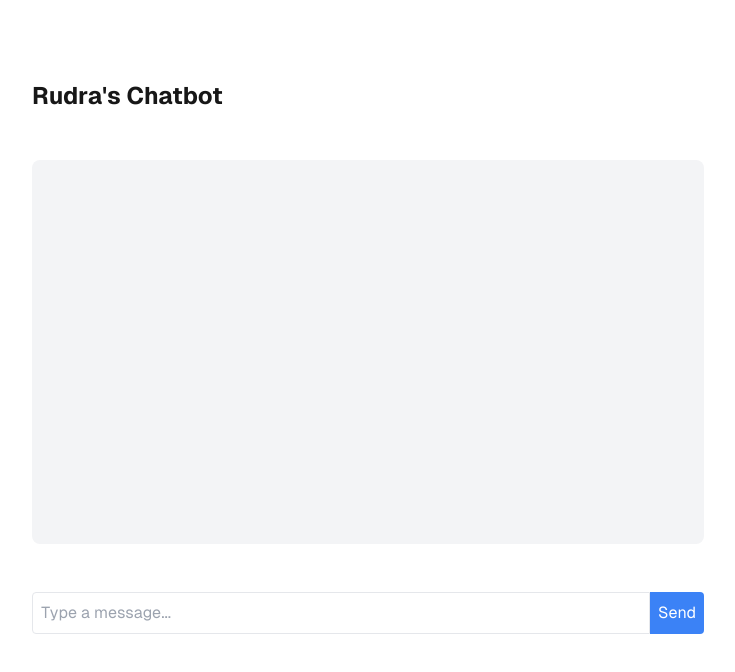
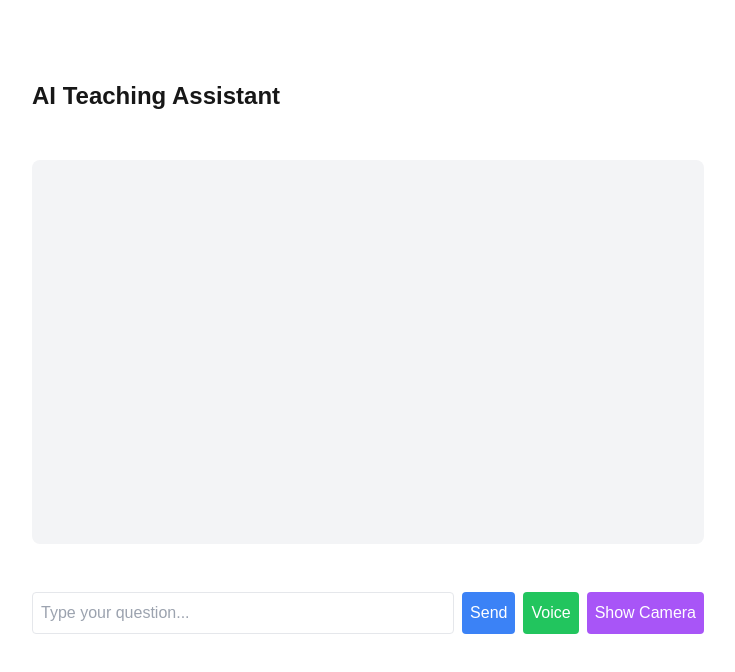
Before and after one commit to rudrapatel51/ai-chat-bot, a Next.js app: page / in a window 1280 px wide. Shown: the top 672 px of the page, without its empty margins (272-1007 px from the left). Built offline with nearby package versions, Linux system fonts and the light colour scheme.

Commit message:
added voice and photo recongination to send the response in gemeni.

```diff
--- a/app/page.js
+++ b/app/page.js
@@ -1,71 +1,201 @@
 "use client";
 
-import { useState, useEffect } from 'react';
+import { useState, useEffect, useRef } from 'react';
 import { GoogleGenerativeAI } from '@google/generative-ai';
+import Webcam from 'react-webcam';
 
 export default function Home() {
   const [messages, setMessages] = useState([]);
   const [input, setInput] = useState('');
   const [isTyping, setIsTyping] = useState(false);
+  const [isListening, setIsListening] = useState(false);
+  const [isCameraActive, setIsCameraActive] = useState(false);
   const [genAI, setGenAI] = useState(null);
+  const webcamRef = useRef(null);
+  const recognitionRef = useRef(null);
 
   useEffect(() => {
     const apiKey = 'AIzaSyAi119cnRG3Ilpj-gJlirUIM2XrGGgkI3g';
     const ai = new GoogleGenerativeAI(apiKey);
     setGenAI(ai);
+
+    if ('webkitSpeechRecognition' in window) {
+      const recognition = new webkitSpeechRecognition();
+      recognition.continuous = false;
+      recognition.interimResults = false;
+
+      recognition.onresult = (event) => {
+        const transcript = event.results[0][0].transcript;
+        setInput(transcript);
+        sendMessage(transcript);
+      };
+
+      recognition.onerror = (event) => {
+        console.error('Speech recognition error:', event.error);
+        setIsListening(false);
+      };
+
+      recognition.onend = () => {
+        setIsListening(false);
+      };
+
+      recognitionRef.current = recognition;
+    }
   }, []);
 
-  const sendMessage = async () => {
-    if (!input.trim() || !genAI) return;
+  const startListening = () => {
+    if (recognitionRef.current) {
+      recognitionRef.current.start();
+      setIsListening(true);
+    }
+  };
 
-    const newMessages = [...messages, { role: 'user', content: input }];
+  const captureImage = async () => {
+    if (webcamRef.current) {
+      const imageSrc = webcamRef.current.getScreenshot();
+      const blob = await fetch(imageSrc).then(res => res.blob());
+      processImageWithGemini(blob);
+    }
+  };
+
+  const processImageWithGemini = async (imageBlob) => {
+    try {
+      const model = genAI.getGenerativeModel({ model: "gemini-1.5-flash" });
+
+      const imageBytes = await imageBlob.arrayBuffer();
+      const imagePart = {
+        inlineData: {
+          data: Buffer.from(imageBytes).toString('base64'),
+          mimeType: 'image/jpeg'
+        }
+      };
+
+      const result = await model.generateContent([imagePart, "What can you see in this image? If there's text, please read and respond to it as a teaching assistant."]);
+      const response = await result.response;
+      const text = response.text();
+
+      addMessageAndSpeak('bot', text);
+    } catch (error) {
+      console.error('Error processing image:', error);
+      addMessageAndSpeak('bot', 'Sorry, I encountered an error processing the image.');
+    }
+  };
+
+  const speakText = (text) => {
+    if ('speechSynthesis' in window) {
+      const utterance = new SpeechSynthesisUtterance(text);
+      speechSynthesis.speak(utterance);
+    }
+  };
+
+  const addMessageAndSpeak = (role, content) => {
+    setMessages(prev => [...prev, { role, content }]);
+    if (role === 'bot') {
+      speakText(content);
+    }
+  };
+
+  const sendMessage = async (messageText = input) => {
+    if (!messageText.trim() || !genAI) return;
+
+    const newMessages = [...messages, { role: 'user', content: messageText }];
     setMessages(newMessages);
     setInput('');
     setIsTyping(true);
 
     try {
       const model = genAI.getGenerativeModel({ model: "gemini-pro" });
-      const result = await model.generateContent(input);
+      const prompt = `As a virtual teaching assistant, please help with the following: ${messageText}
+      Remember to:
+      - Be patient and encouraging
+      - Break down complex concepts into simple steps
+      - Provide relevant examples
+      - Ask clarifying questions if needed
+      - Suggest additional resources when appropriate`;
+
+      const result = await model.generateContent(prompt);
       const response = await result.response;
       const text = response.text();
 
-      setMessages([...newMessages, { role: 'bot', content: text }]);
+      addMessageAndSpeak('bot', text);
     } catch (error) {
       console.error('Error:', error);
-      setMessages([...newMessages, { role: 'bot', content: 'Sorry, I encountered an error.' }]);
+      addMessageAndSpeak('bot', 'Sorry, I encountered an error.');
     }
 
     setIsTyping(false);
   };
 
   return (
-    <div className="grid grid-rows-[auto_1fr_auto] items-center justify-items-center min-h-screen p-8 pb-20 gap-16 sm:p-20 font-[family-name:var(--font-geist-sans)]">
+    <div className="grid grid-rows-[auto_1fr_auto] items-center justify-items-center min-h-screen p-8 pb-20 gap-16 sm:p-20">
       <main className="w-full max-w-2xl flex flex-col gap-8">
-        <h1 className="text-2xl font-bold mb-4">Rudra&apos;s Chatbot</h1>
+        <h1 className="text-2xl font-bold mb-4">AI Teaching Assistant</h1>
+
+        {/* Camera Section */}
+        {isCameraActive && (
+          <div className="relative w-full aspect-video mb-4">
+            <Webcam
+              ref={webcamRef}
+              screenshotFormat="image/jpeg"
+              className="rounded-lg w-full"
+            />
+            <button
+              onClick={captureImage}
+              className="absolute bottom-4 right-4 bg-blue-500 text-white p-2 rounded hover:bg-blue-600"
+            >
+              Capture Question
+            </button>
+          </div>
+        )}
+
+        {/* Chat Messages */}
         <div className="bg-gray-100 dark:bg-gray-800 p-4 h-96 overflow-y-auto mb-4 rounded-lg">
           {messages.map((message, index) => (
             <div key={index} className={`mb-2 ${message.role === 'user' ? 'text-right' : 'text-left'}`}>
-              <span className={`inline-block p-2 rounded-lg ${message.role === 'user' ? 'bg-blue-500 text-white' : 'bg-white dark:bg-gray-700'}`}>
+              <span className={`inline-block p-2 rounded-lg ${
+                message.role === 'user' ? 'bg-blue-500 text-white' : 'bg-white dark:bg-gray-700'
+              }`}>
                 {message.content}
               </span>
             </div>
           ))}
-          {isTyping && <div className="text-gray-500">Bot is Typing...</div>}
+          {isTyping && <div className="text-gray-500">Assistant is thinking...</div>}
         </div>
-        <div className="flex">
+
+        {/* Input Section */}
+        <div className="flex gap-2">
           <input
             type="text"
             value={input}
             onChange={(e) => setInput(e.target.value)}
             onKeyPress={(e) => e.key === 'Enter' && sendMessage()}
-            className="flex-grow border p-2 rounded-l dark:bg-gray-700 dark:border-gray-600"
-            placeholder="Type a message..."
+            className="flex-grow border p-2 rounded dark:bg-gray-700 dark:border-gray-600"
+            placeholder="Type your question..."
           />
-          <button onClick={sendMessage} className="bg-blue-500 text-white p-2 rounded-r hover:bg-blue-600 transition-colors">Send</button>
+          <button
+            onClick={() => sendMessage()}
+            className="bg-blue-500 text-white p-2 rounded hover:bg-blue-600 transition-colors"
+          >
+            Send
+          </button>
+          <button
+            onClick={startListening}
+            className={`p-2 rounded transition-colors ${
+              isListening ? 'bg-red-500 hover:bg-red-600' : 'bg-green-500 hover:bg-green-600'
+            } text-white`}
+          >
+            {isListening ? 'Listening...' : 'Voice'}
+          </button>
+          <button
+            onClick={() => setIsCameraActive(!isCameraActive)}
+            className={`p-2 rounded transition-colors ${
+              isCameraActive ? 'bg-red-500 hover:bg-red-600' : 'bg-purple-500 hover:bg-purple-600'
+            } text-white`}
+          >
+            {isCameraActive ? 'Hide Camera' : 'Show Camera'}
+          </button>
         </div>
       </main>
-      <footer className="flex gap-6 flex-wrap items-center justify-center">
-      </footer>
     </div>
   );
 }
--- a/app/pages/index.js
+++ b/app/pages/index.js
@@ -7,11 +7,10 @@ export default function Home() {
   const [isTyping, setIsTyping] = useState(false);
 
   useEffect(() => {
-    // Initialize the Gemini API
-    const genAI = new GoogleGenerativeAI("AIzaSyAi119cnRG3Ilpj-gJlirUIM2XrGGgkI3g");
+    const genAI = new GoogleGenerativeAI(process.env.APi);
     window.genAI = genAI;
   }, []);
-
+  console.log(process.env.API)
   const sendMessage = async () => {
     if (!input.trim()) return;
 
--- a/package.json
+++ b/package.json
@@ -10,10 +10,11 @@
   },
   "dependencies": {
     "@google/generative-ai": "^0.17.1",
-    "@next/env": "^14.2.8",
+    "@next/env": "^14.2.22",
     "next": "14.2.8",
     "react": "^18",
-    "react-dom": "^18"
+    "react-dom": "^18",
+    "react-webcam": "^7.2.0"
   },
   "devDependencies": {
     "eslint": "^8",
```
Also changed, not shown: 2 other files (tests, documents, lock files or other folders).
